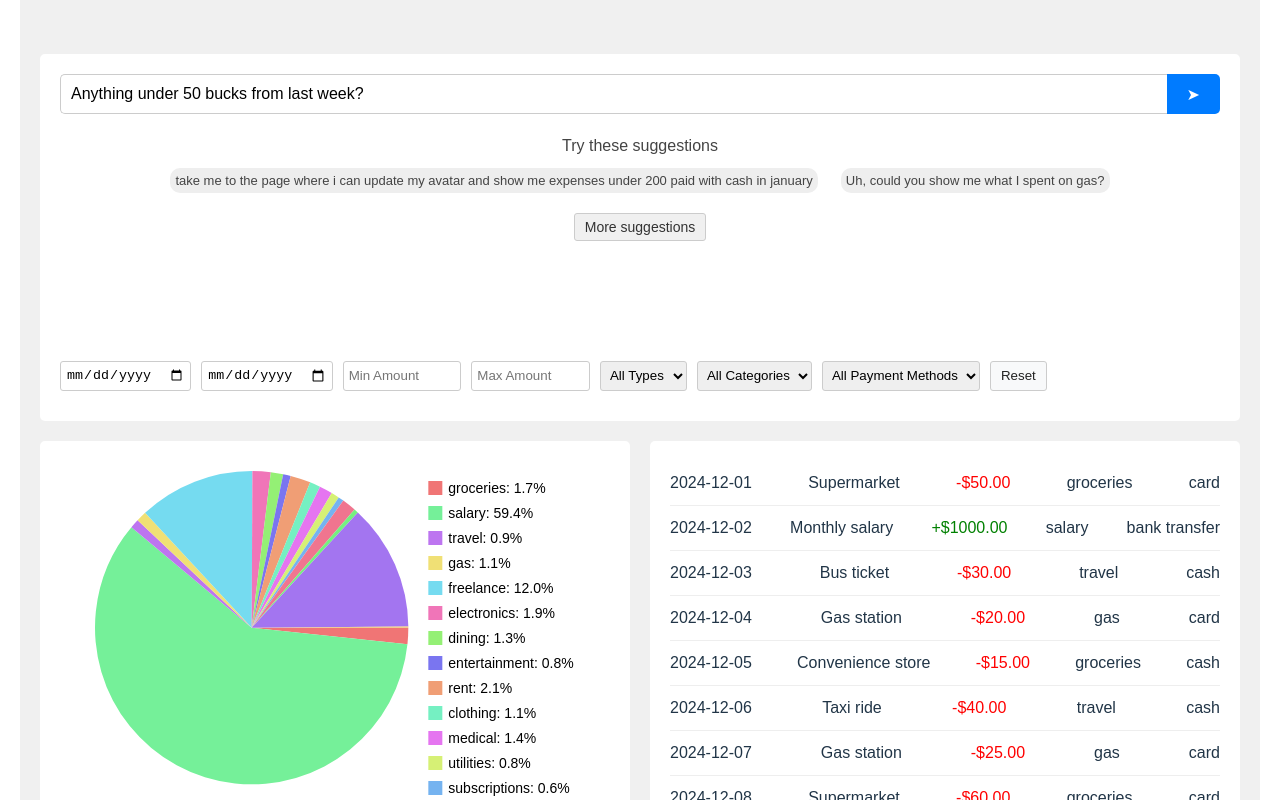
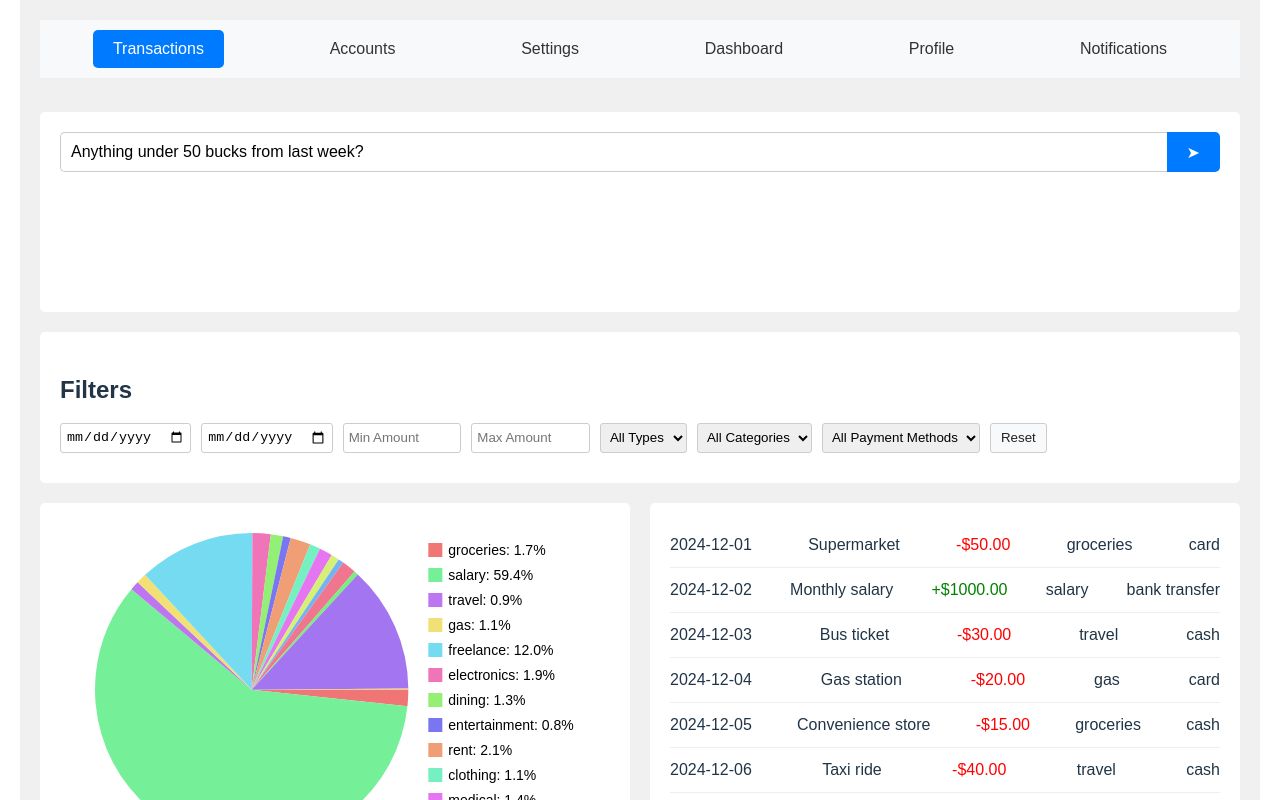
Before and after one commit to Shmuel-Levinson/express-ts-boilerplate, a React (Vite) app in the folder frontend/: page / in a window 1280 px wide. Shown: the top 800 px of the page. Built offline with nearby package versions, Linux system fonts and the light colour scheme.

Commit message:
added delay between task resolves;

```diff
--- a/frontend/src/App.tsx
+++ b/frontend/src/App.tsx
@@ -1,10 +1,10 @@
-import React, {useState, useEffect, useRef} from "react"
+import React, { useState, useEffect, useRef } from "react"
 import axios from "axios"
-import {SuggestionButton} from "./components/suggestion-button.tsx"
+import { SuggestionButton } from "./components/suggestion-button.tsx"
 import "./App.css"
-import {TRANSACTIONS} from "./mock-data.ts"
-import {getRandomSample, shuffleArray} from "./utils/array-utils.ts"
-import {isEmpty} from "./utils/object-utils.ts";
+import { TRANSACTIONS } from "./mock-data.ts"
+import { getRandomSample, shuffleArray } from "./utils/array-utils.ts"
+import { isEmpty } from "./utils/object-utils.ts"
 
 const initialFilterState = {
     startDateFilter: "",
@@ -53,9 +53,10 @@ const generateColor = (index) => {
 }
 
 function SuggestionsSection(visibleSuggestions: string[], handleMoreSuggestions: () => void) {
-    return <>
+    return (
+        <>
             {visibleSuggestions.length < allSuggestions.length && (
-            <div style={{display: "flex", justifyContent: "center", marginBottom: "20px"}}>
+                <div style={{ display: "flex", justifyContent: "center", marginBottom: "20px" }}>
                     <button
                         onClick={handleMoreSuggestions}
                         style={{
@@ -72,11 +73,13 @@ function SuggestionsSection(visibleSuggestions: string[], handleMoreSuggestions:
                     </button>
                 </div>
             )}
-    </>;
+        </>
+    )
 }
 
 function spinner() {
-    return <div
+    return (
+        <div
             style={{
                 width: "20px",
                 height: "20px",
@@ -86,7 +89,8 @@ function spinner() {
                 animation: "spin 1s linear infinite",
                 marginRight: "10px",
             }}
-    ></div>;
+        ></div>
+    )
 }
 
 function Loader(isLoading: boolean) {
@@ -115,10 +119,11 @@ function AppDashboard() {
     const [chatInput, setChatInput] = useState("Anything under 50 bucks from last week?")
     const [isLoading, setIsLoading] = useState(false)
     // const [allShuffledSuggestions, setAllShuffledSuggestions] = useState(shuffleArray([...allSuggestions]))
-    const [allShuffledSuggestions, setAllShuffledSuggestions] = useState(([...allSuggestions]))
+    const [allShuffledSuggestions, setAllShuffledSuggestions] = useState([...allSuggestions])
     // const [visibleSuggestions, setVisibleSuggestions] = useState(allShuffledSuggestions.slice(0, 2))
     const [visibleSuggestions, setVisibleSuggestions] = useState(allSuggestions.slice(0, 2))
     const canvasRef = useRef(null)
+    const [currentPage, setCurrentPage] = useState("transactions")
 
     const Agents: Record<string, { augmentWithContext: Function, resolve: Function }> = {
         "Transaction Filters Agent": {
@@ -149,16 +154,16 @@ function AppDashboard() {
                 return {
                     ...task,
                     context: {
-                        currentPage:"home"
+                        currentPage: currentPage
                     }
                 }
             },
             resolve: (task:any)=>{
                 console.log("NAVIGATION SIMULATION!", task.response.page)
+                setCurrentPage(task.response.page)
             }
         }
     }
-
 
     useEffect(() => {
         applyFilters()
@@ -282,7 +287,7 @@ function AppDashboard() {
                     },
                     prompt: prompt ? prompt : chatInput,
                 },
-                {withCredentials: true},
+                { withCredentials: true },
             )
             console.log(res.data)
             if (isEmpty(res.data?.filterSettings)) {
@@ -317,9 +322,9 @@ function AppDashboard() {
                 {
                     prompt: prompt ? prompt : chatInput,
                 },
-                {withCredentials: true},
+                { withCredentials: true },
             )
-            const {response, agentTasks} = parseUserPromptRes.data
+            const { response, agentTasks } = parseUserPromptRes.data
             if (!(response || agentTasks)) {
                 setChatInput("")
                 setParserResponse("Server error")
@@ -335,17 +340,20 @@ function AppDashboard() {
             const agentExecutorRes = await axios.post("http://localhost:5000/agent-executor", augmentedTasks)
             const tasksForResolvers = agentExecutorRes.data
 
-            for (const task of tasksForResolvers) {
-                const agent = Agents[task.agent]
+            tasksForResolvers.forEach((task, index) => {
+                setTimeout(() => {
+                    const agent = Agents[task.agent];
                     if (!agent) {
-                    console.log("no agent found for task", task)
-                    return
+                        console.log("No agent found for task", task);
+                        return;
                     }
                     agent.resolve(task);
-            }
-            setAgentsResponses(tasksForResolvers.map(task => task.response.response));
-            console.log()
-            // setChatInput("")
+                    setAgentsResponses(prev => [...prev,task.response.response])
+                }, index * 1000);
+            });
+
+
+
         } catch (error) {
             console.error("Error updating filters:", error)
         } finally {
@@ -354,7 +362,6 @@ function AppDashboard() {
             console.log("done")
         }
     }
-
 
     const shuffleAndUpdateSuggestions = () => {
         const shuffled = shuffleArray([...allSuggestions])
@@ -387,7 +394,34 @@ function AppDashboard() {
                     backgroundColor: "#f0f0f0",
                 }}
             >
-                <h1 style={{color: "#333", textAlign: "center"}}></h1>
+                <div
+                    style={{
+                        display: "flex",
+                        justifyContent: "space-around",
+                        padding: "10px",
+                        backgroundColor: "#f8f9fa",
+                        marginBottom: "20px",
+                    }}
+                >
+                    {["transactions", "accounts", "settings", "dashboard", "profile", "notifications"].map((page) => (
+                        <button
+                            key={page}
+                            onClick={() => setCurrentPage(page)}
+                            style={{
+                                padding: "10px 20px",
+                                fontSize: "16px",
+                                backgroundColor: currentPage === page ? "#007bff" : "transparent",
+                                color: currentPage === page ? "white" : "#333",
+                                border: "none",
+                                borderRadius: "5px",
+                                cursor: "pointer",
+                            }}
+                        >
+                            {page.charAt(0).toUpperCase() + page.slice(1)}
+                        </button>
+                    ))}
+                </div>
+                <h1 style={{ color: "#333", textAlign: "center" }}></h1>
 
                 <div
                     style={{
@@ -397,7 +431,7 @@ function AppDashboard() {
                         marginBottom: "20px",
                     }}
                 >
-                    <form onSubmit={(e) => handleChatSubmit(e)} style={{display: "flex", marginBottom: "20px"}}>
+                    <form onSubmit={(e) => handleChatSubmit(e)} style={{ display: "flex", marginBottom: "20px" }}>
                         <input
                             type="text"
                             value={chatInput}
@@ -425,39 +459,40 @@ function AppDashboard() {
                                 cursor: "pointer",
                             }}
                         >
-                            {'➤'}
+                            {"➤"}
                         </button>
                     </form>
-                    <div style={{width: "100%", textAlign: "center", color: "#444"}}>Try these suggestions</div>
+                    {/*<div style={{ width: "100%", textAlign: "center", color: "#444" }}>Try these suggestions</div>*/}
+                    {/*<div*/}
+                    {/*    style={{*/}
+                    {/*        display: "flex",*/}
+                    {/*        flexWrap: "wrap",*/}
+                    {/*        justifyContent: "center",*/}
+                    {/*        gap: "3px",*/}
+                    {/*        marginBottom: "10px",*/}
+                    {/*    }}*/}
+                    {/*>*/}
+                    {/*    {visibleSuggestions.map((suggestion: string, index) => {*/}
+                    {/*        return <SuggestionButton key={index} suggestion={suggestion} clickHandler={handleChatSubmit} />*/}
+                    {/*    })}*/}
+                    {/*</div>*/}
+                    {/*{SuggestionsSection(visibleSuggestions, handleMoreSuggestions)}*/}
+                    <div style={{ height: 100 }}>
+                        {Loader(isLoading)}
                         <div
                             style={{
-                            display: "flex",
-                            flexWrap: "wrap",
-                            justifyContent: "center",
-                            gap: "3px",
-                            marginBottom: "10px",
-                        }}
-                    >
-                        {visibleSuggestions.map((suggestion: string, index) => {
-                            return <SuggestionButton key={index} suggestion={suggestion}
-                                                     clickHandler={handleChatSubmit}/>
-                        })}
-                    </div>
-                    {SuggestionsSection(visibleSuggestions, handleMoreSuggestions)}
-                    <div style={{height: 100}}>
-                        {Loader(isLoading)}
-                        <div style={{
                                 display: isLoading ? "none" : "flex",
                                 alignItems: "center",
                                 justifyContent: "center",
                                 marginBottom: "10px",
-                            width: "100%"
-                        }}>
+                                width: "100%",
+                            }}
+                        >
               <span>
                 {parserResponse}
                   <span>
                   {parserResponse ? (
-                      <button onClick={resetFilters} className="reset-button" style={{marginLeft: "1em"}}>
+                      <button onClick={resetFilters} className="reset-button" style={{ marginLeft: "1em" }}>
                           Reset
                       </button>
                   ) : (
@@ -465,45 +500,58 @@ function AppDashboard() {
                   )}
                 </span>
               </span>
-
                         </div>
-                        <div style={{color: "#c56c6c", textAlign: "center"}}>
-                            {agentsResponses.map(r => <div>{r}</div>)}
+                        <div style={{ color: "#c56c6c", textAlign: "center" }}>
+                            {agentsResponses.map((r) => (
+                                <div>{r}</div>
+                            ))}
                         </div>
                     </div>
-                    <div style={{display: "flex", flexWrap: "wrap", gap: "10px", marginBottom: "10px"}}>
+                </div>
+
+                {/* Filters moved here */}
+                <div
+                    style={{
+                        backgroundColor: "#fff",
+                        padding: "20px",
+                        borderRadius: "5px",
+                        marginBottom: "20px",
+                    }}
+                >
+                    <h2 style={{ marginBottom: "15px" }}>Filters</h2>
+                    <div style={{ display: "flex", flexWrap: "wrap", gap: "10px", marginBottom: "10px" }}>
                         <input
                             type="date"
                             placeholder="Start Date"
                             value={startDate}
                             onChange={(e) => setStartDate(e.target.value)}
-                            style={{padding: "5px", borderRadius: "3px", border: "1px solid #ccc"}}
+                            style={{ padding: "5px", borderRadius: "3px", border: "1px solid #ccc" }}
                         />
                         <input
                             type="date"
                             placeholder="End Date"
                             value={endDate}
                             onChange={(e) => setEndDate(e.target.value)}
-                            style={{padding: "5px", borderRadius: "3px", border: "1px solid #ccc"}}
+                            style={{ padding: "5px", borderRadius: "3px", border: "1px solid #ccc" }}
                         />
                         <input
                             type="number"
                             placeholder="Min Amount"
                             value={minAmountFilter}
                             onChange={(e) => setminAmountFilter(e.target.value)}
-                            style={{padding: "5px", borderRadius: "3px", border: "1px solid #ccc", width: "8em"}}
+                            style={{ padding: "5px", borderRadius: "3px", border: "1px solid #ccc", width: "8em" }}
                         />
                         <input
                             type="number"
                             placeholder="Max Amount"
                             value={maxAmountFilter}
                             onChange={(e) => setmaxAmountFilter(e.target.value)}
-                            style={{padding: "5px", borderRadius: "3px", border: "1px solid #ccc", width: "8em"}}
+                            style={{ padding: "5px", borderRadius: "3px", border: "1px solid #ccc", width: "8em" }}
                         />
                         <select
                             value={typeFilter}
                             onChange={(e) => setTypeFilter(e.target.value)}
-                            style={{padding: "5px", borderRadius: "3px", border: "1px solid #ccc"}}
+                            style={{ padding: "5px", borderRadius: "3px", border: "1px solid #ccc" }}
                         >
                             <option value="all">All Types</option>
                             <option value="income">Income</option>
@@ -512,7 +560,7 @@ function AppDashboard() {
                         <select
                             value={categoryFilter}
                             onChange={(e) => setCategoryFilter(e.target.value)}
-                            style={{padding: "5px", borderRadius: "3px", border: "1px solid #ccc"}}
+                            style={{ padding: "5px", borderRadius: "3px", border: "1px solid #ccc" }}
                         >
                             {["All Categories", ...Array.from(new Set(TRANSACTIONS.map((t) => t.category)))].map((item, i) => (
                                 <option value={i === 0 ? "all" : item} key={"option-key-" + item}>
@@ -523,7 +571,7 @@ function AppDashboard() {
                         <select
                             value={paymentMethodFilter}
                             onChange={(e) => setPaymentMethodFilter(e.target.value)}
-                            style={{padding: "5px", borderRadius: "3px", border: "1px solid #ccc"}}
+                            style={{ padding: "5px", borderRadius: "3px", border: "1px solid #ccc" }}
                         >
                             <option value="all">All Payment Methods</option>
                             <option value="card">Card</option>
@@ -536,8 +584,7 @@ function AppDashboard() {
                         </button>
                     </div>
                 </div>
-
-                <div style={{display: "flex", gap: "20px"}}>
+                <div style={{ display: "flex", gap: "20px" }}>
                     <div
                         style={{
                             flex: 1,
@@ -546,8 +593,7 @@ function AppDashboard() {
                             borderRadius: "5px",
                         }}
                     >
-                        <canvas ref={canvasRef} width="500" height="500"
-                                style={{margin: "0 auto", display: "block"}}></canvas>
+                        <canvas ref={canvasRef} width="500" height="500" style={{ margin: "0 auto", display: "block" }}></canvas>
                     </div>
 
                     <div
@@ -587,7 +633,7 @@ function AppDashboard() {
                                 >
                                     <span>{transaction.date}</span>
                                     <span>{transaction.description}</span>
-                                    <span style={{color: transaction.type === "income" ? "green" : "red"}}>
+                                    <span style={{ color: transaction.type === "income" ? "green" : "red" }}>
                     {transaction.type === "income" ? "+" : "-"}${Math.abs(transaction.amount).toFixed(2)}
                   </span>
                                     <span>{transaction.category}</span>
```
Also changed, not shown: 1 other file (tests, documents, lock files or other folders). Lines whose indentation alone changed are shown as unchanged.
